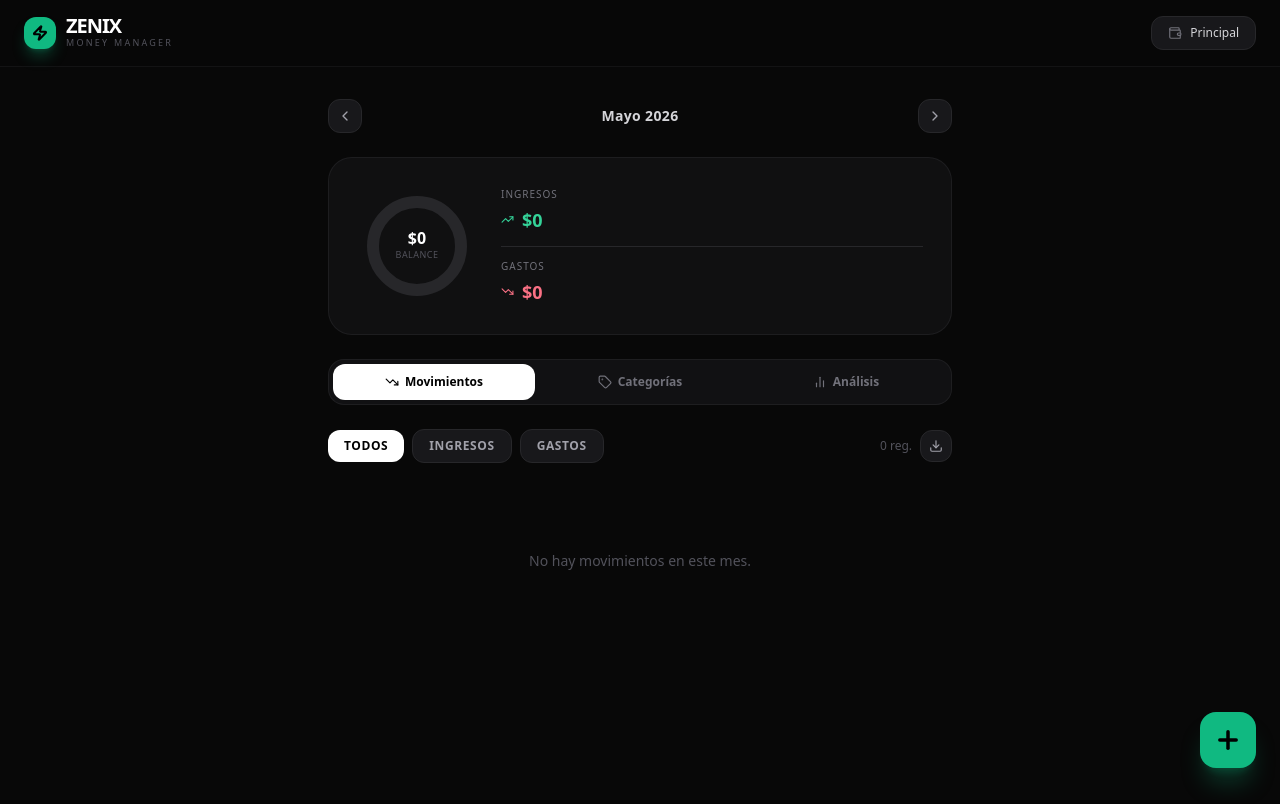
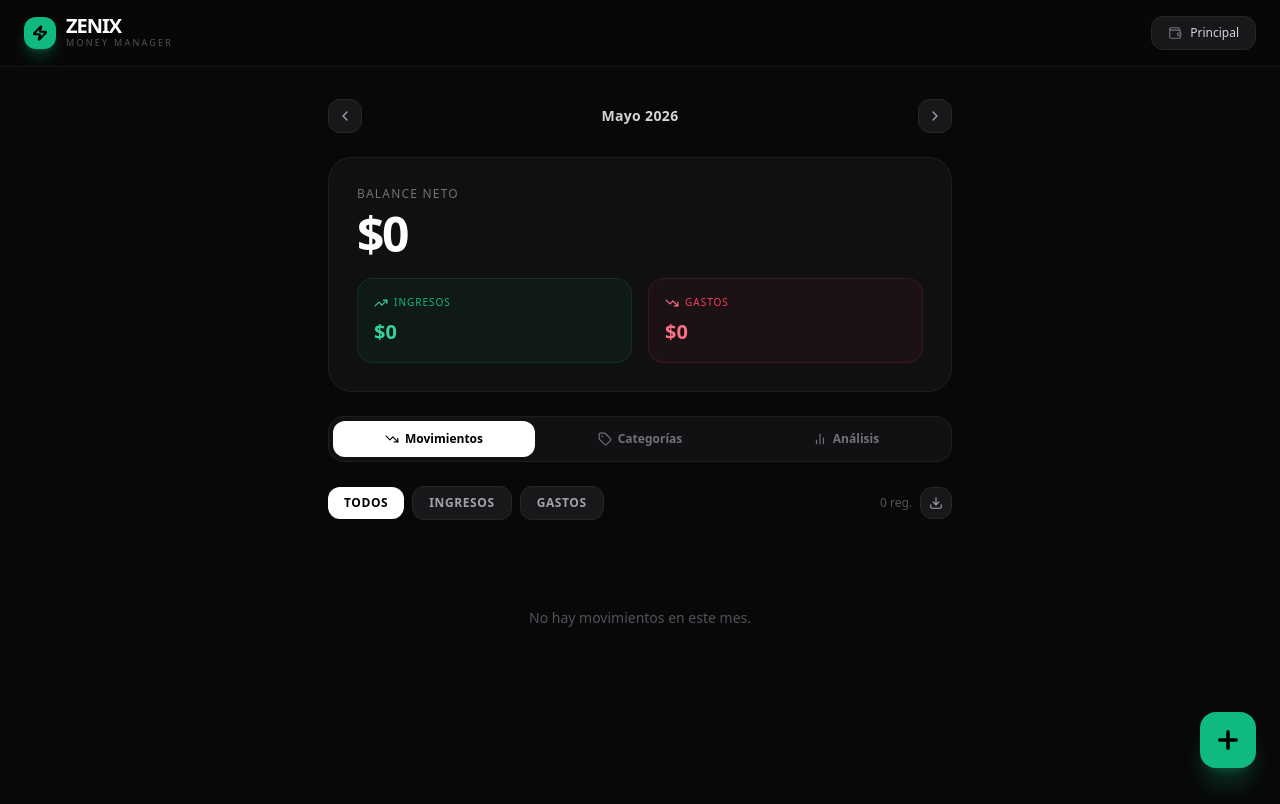
Before and after one commit to upedernera51-cyber/zenix-money, a Next.js app: page / in a window 1280 px wide. Built offline with nearby package versions, Linux system fonts and the light colour scheme.

Commit message:
fix: restore balance section, move donut to Analisis tab

```diff
--- a/app/dashboard.tsx
+++ b/app/dashboard.tsx
@@ -284,50 +284,36 @@ export default function ZenixDashboard() {
           </button>
         </div>
 
-        {/* BALANCE CON DONUT */}
+        {/* BALANCE */}
         <section className="bg-zinc-900/50 border border-zinc-800/60 rounded-3xl p-7">
-          <div className="flex items-center gap-6">
-            <div className="relative flex-shrink-0 w-[120px] h-[120px]">
-              <svg width="120" height="120" viewBox="0 0 120 120">
-                {/* Track */}
-                <circle cx="60" cy="60" r={donutSVG.r} fill="none" stroke="#27272a" strokeWidth="12" />
-                {/* Ingresos */}
-                {donutSVG.ingPct > 0 && (
-                  <circle cx="60" cy="60" r={donutSVG.r} fill="none" stroke="#10b981" strokeWidth="12"
-                    strokeDasharray={`${donutSVG.ingPct * donutSVG.circ} ${donutSVG.circ}`}
-                    transform="rotate(-90 60 60)" strokeLinecap="butt" />
-                )}
-                {/* Gastos */}
-                {donutSVG.gasPct > 0 && (
-                  <circle cx="60" cy="60" r={donutSVG.r} fill="none" stroke="#f43f5e" strokeWidth="12"
-                    strokeDasharray={`${donutSVG.gasPct * donutSVG.circ} ${donutSVG.circ}`}
-                    strokeDashoffset={-(donutSVG.ingPct * donutSVG.circ)}
-                    transform="rotate(-90 60 60)" strokeLinecap="butt" />
-                )}
-              </svg>
-              <div className="absolute inset-0 flex flex-col items-center justify-center">
-                <span className={`text-base font-black tabular-nums leading-none ${balance >= 0 ? 'text-white' : 'text-rose-400'}`}>
-                  {balance >= 0 ? '' : '−'}${fmt(Math.abs(balance))}
-                </span>
-                <span className="text-[9px] text-zinc-600 uppercase tracking-wider mt-0.5">balance</span>
+          <p className="text-xs text-zinc-500 uppercase tracking-widest mb-2 font-medium">Balance Neto</p>
+          <p className={`text-5xl font-black tracking-tighter tabular-nums ${balance >= 0 ? 'text-white' : 'text-rose-400'}`}>
+            {balance >= 0 ? '' : '−'} ${fmt(Math.abs(balance))}
+          </p>
+
+          {(totalIngresos + totalGastos) > 0 && (
+            <div className="mt-6">
+              <div className="h-1.5 rounded-full bg-zinc-800 overflow-hidden">
+                <div className="h-full bg-emerald-500 rounded-full transition-all duration-700"
+                  style={{ width: `${(totalIngresos / (totalIngresos + totalGastos)) * 100}%` }} />
               </div>
             </div>
-            <div className="flex-1 space-y-3">
-              <div>
-                <p className="text-[10px] text-zinc-500 uppercase tracking-widest mb-1">Ingresos</p>
-                <div className="flex items-center gap-2">
-                  <TrendingUp size={13} className="text-emerald-400" />
-                  <span className="text-lg font-bold text-emerald-400 tabular-nums">${fmt(totalIngresos)}</span>
-                </div>
+          )}
+
+          <div className="grid grid-cols-2 gap-4 mt-5">
+            <div className="bg-emerald-500/5 border border-emerald-500/15 rounded-2xl p-4">
+              <div className="flex items-center gap-1.5 mb-2">
+                <TrendingUp size={14} className="text-emerald-400" />
+                <span className="text-[10px] text-emerald-500 uppercase tracking-widest font-medium">Ingresos</span>
               </div>
-              <div className="h-px bg-zinc-800" />
-              <div>
-                <p className="text-[10px] text-zinc-500 uppercase tracking-widest mb-1">Gastos</p>
-                <div className="flex items-center gap-2">
-                  <TrendingDown size={13} className="text-rose-400" />
-                  <span className="text-lg font-bold text-rose-400 tabular-nums">${fmt(totalGastos)}</span>
-                </div>
+              <p className="text-xl font-bold text-emerald-400 tabular-nums">${fmt(totalIngresos)}</p>
+            </div>
+            <div className="bg-rose-500/5 border border-rose-500/15 rounded-2xl p-4">
+              <div className="flex items-center gap-1.5 mb-2">
+                <TrendingDown size={14} className="text-rose-400" />
+                <span className="text-[10px] text-rose-500 uppercase tracking-widest font-medium">Gastos</span>
               </div>
+              <p className="text-xl font-bold text-rose-400 tabular-nums">${fmt(totalGastos)}</p>
             </div>
           </div>
         </section>
@@ -512,6 +498,54 @@ export default function ZenixDashboard() {
                 </div>
               )}
             </div>
+
+            {/* Donut ingresos vs gastos */}
+            {(() => {
+              const total = periodoAnalisis === 'mensual' ? totalIngresos + totalGastos : analyticsAnual.ingAnio + analyticsAnual.gasAnio;
+              const ing   = periodoAnalisis === 'mensual' ? totalIngresos : analyticsAnual.ingAnio;
+              const gas   = periodoAnalisis === 'mensual' ? totalGastos   : analyticsAnual.gasAnio;
+              const r = 54; const circ = 2 * Math.PI * r;
+              const ingPct = total > 0 ? ing / total : 0;
+              const gasPct = total > 0 ? gas / total : 0;
+              return (
+                <div className="bg-zinc-900/40 border border-zinc-800/50 rounded-3xl p-5 flex items-center gap-6">
+                  <div className="relative flex-shrink-0 w-[140px] h-[140px]">
+                    <svg width="140" height="140" viewBox="0 0 140 140">
+                      <circle cx="70" cy="70" r={r} fill="none" stroke="#27272a" strokeWidth="14" />
+                      {ingPct > 0 && <circle cx="70" cy="70" r={r} fill="none" stroke="#10b981" strokeWidth="14"
+                        strokeDasharray={`${ingPct * circ} ${circ}`} transform="rotate(-90 70 70)" strokeLinecap="butt" />}
+                      {gasPct > 0 && <circle cx="70" cy="70" r={r} fill="none" stroke="#f43f5e" strokeWidth="14"
+                        strokeDasharray={`${gasPct * circ} ${circ}`} strokeDashoffset={-(ingPct * circ)}
+                        transform="rotate(-90 70 70)" strokeLinecap="butt" />}
+                    </svg>
+                    <div className="absolute inset-0 flex flex-col items-center justify-center">
+                      <span className="text-[10px] text-zinc-500 uppercase tracking-wider">split</span>
+                      <span className="text-base font-black text-white">{total > 0 ? `${Math.round(ingPct * 100)}%` : '—'}</span>
+                      <span className="text-[9px] text-emerald-500">ingresos</span>
+                    </div>
+                  </div>
+                  <div className="flex-1 space-y-3">
+                    <div>
+                      <div className="flex items-center gap-1.5 mb-1">
+                        <div className="w-2 h-2 rounded-full bg-emerald-500" />
+                        <span className="text-[10px] text-zinc-500 uppercase tracking-widest">Ingresos</span>
+                      </div>
+                      <p className="text-lg font-bold text-emerald-400 tabular-nums">${fmt(ing)}</p>
+                      <p className="text-xs text-zinc-600">{total > 0 ? `${Math.round(ingPct * 100)}%` : '—'} del total</p>
+                    </div>
+                    <div className="h-px bg-zinc-800" />
+                    <div>
+                      <div className="flex items-center gap-1.5 mb-1">
+                        <div className="w-2 h-2 rounded-full bg-rose-500" />
+                        <span className="text-[10px] text-zinc-500 uppercase tracking-widest">Gastos</span>
+                      </div>
+                      <p className="text-lg font-bold text-rose-400 tabular-nums">${fmt(gas)}</p>
+                      <p className="text-xs text-zinc-600">{total > 0 ? `${Math.round(gasPct * 100)}%` : '—'} del total</p>
+                    </div>
+                  </div>
+                </div>
+              );
+            })()}
 
             {/* ── MÉTRICAS MENSUAL ── */}
             {periodoAnalisis === 'mensual' && (
```
